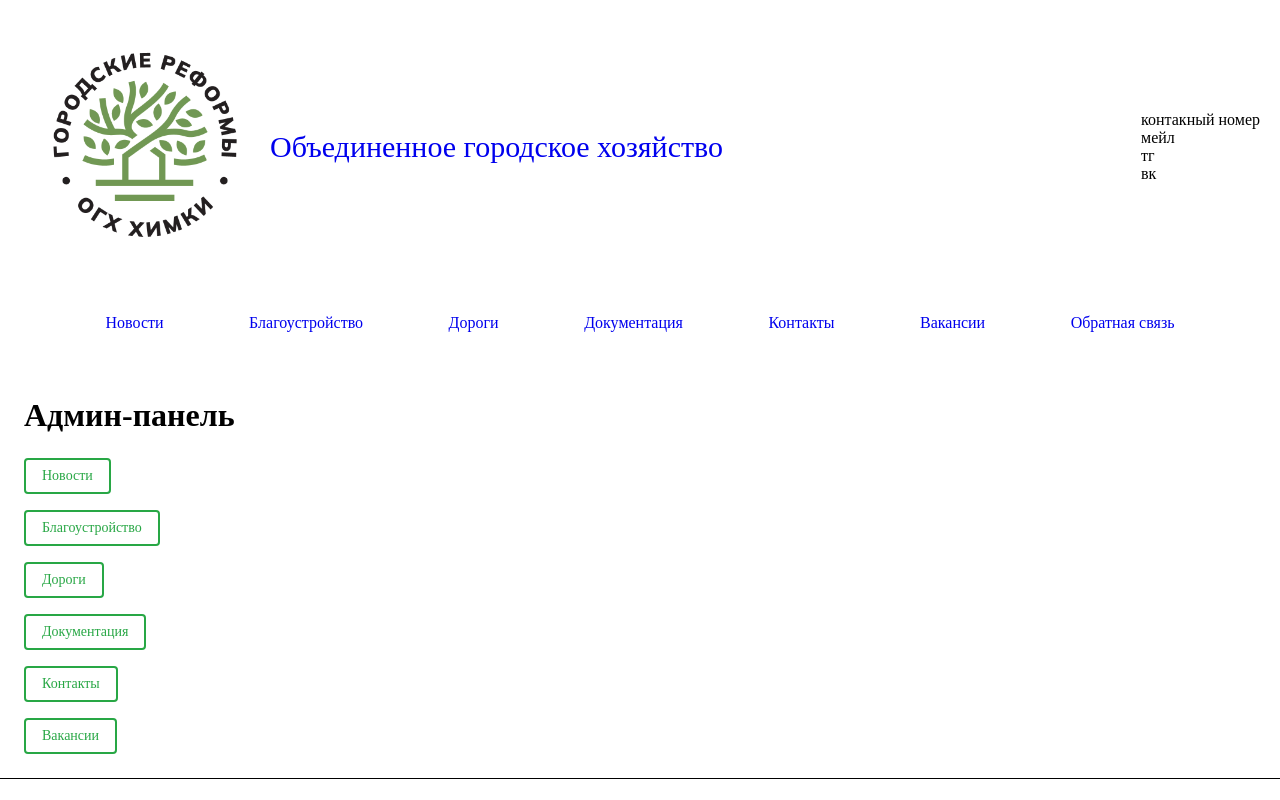
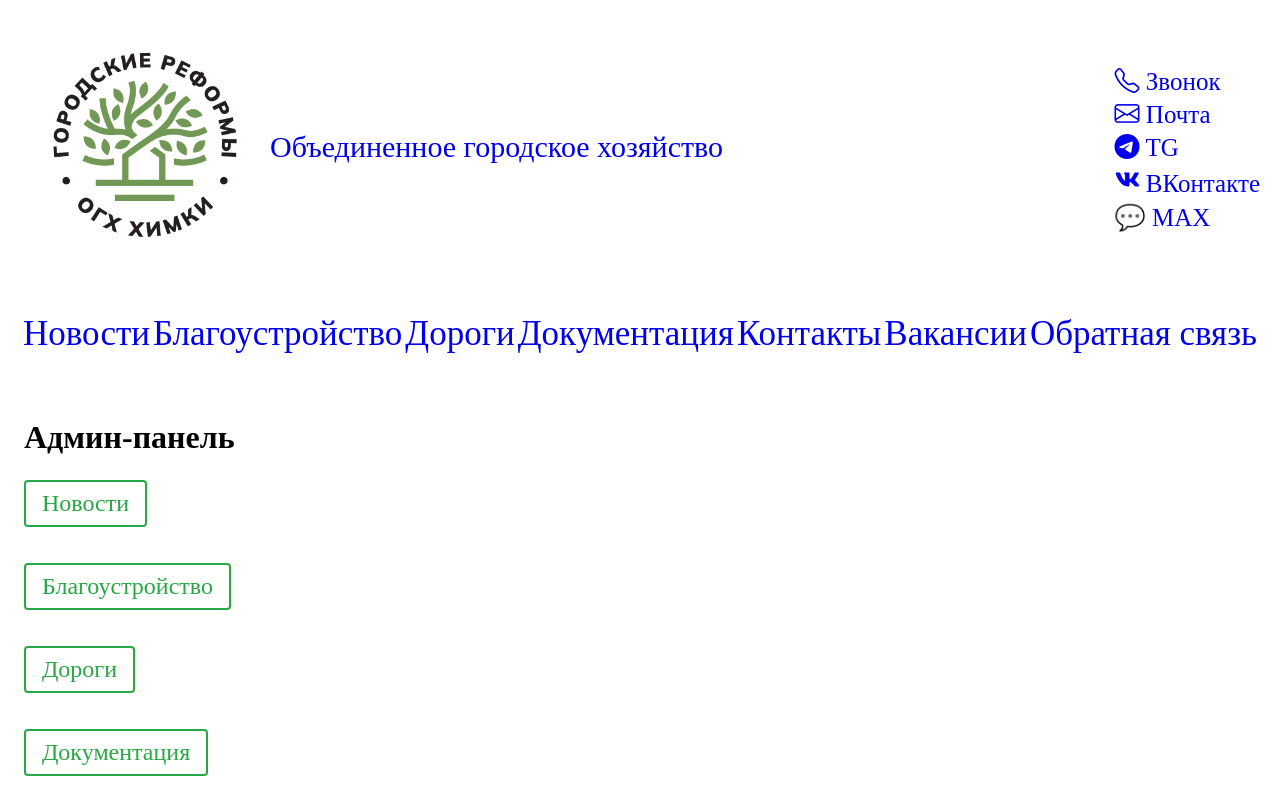
Before and after one commit to MikeAlekseev/OGH_site, a Next.js app: page /admin in a window 1280 px wide. Shown: the top 800 px of the page. Built offline with nearby package versions, Linux system fonts and the light colour scheme.

Commit message:
Изменение контактов

```diff
--- a/package.json
+++ b/package.json
@@ -13,6 +13,8 @@
     "@dnd-kit/sortable": "^10.0.0",
     "@dnd-kit/utilities": "^3.2.2",
     "@uiw/react-md-editor": "^4.0.11",
+    "bootstrap": "^5.3.8",
+    "bootstrap-icons": "^1.13.1",
     "clsx": "^2.1.1",
     "date-fns": "^4.1.0",
     "fs-extra": "^11.3.2",
@@ -25,6 +27,7 @@
     "react": "19.2.1",
     "react-dom": "19.2.1",
     "react-hook-form": "^7.68.0",
+    "react-icons": "^5.6.0",
     "react-markdown": "^10.1.0",
     "react-swipeable": "^7.0.2",
     "sonner": "^2.0.7",
--- a/src/app/_components/Header/Header.module.scss
+++ b/src/app/_components/Header/Header.module.scss
@@ -31,5 +31,9 @@ header {
     flex-direction: column;
     align-items: flex-start;
   }
+  .contactsList{
+    margin-top: 5px;
+    font-size: 25px;
+  }
 
 }
--- a/src/app/_components/Header/Header.tsx
+++ b/src/app/_components/Header/Header.tsx
@@ -3,6 +3,11 @@ import Link from 'next/link'
 import { Menu } from '../Menu'
 
 import styles from './Header.module.scss'
+
+import 'bootstrap-icons/font/bootstrap-icons.css'
+
+import { FaVk } from 'react-icons/fa'
+
 
 
 export function Header() {
@@ -19,10 +24,35 @@ export function Header() {
                         </div>
                     </Link>
                     <div className={styles.contacts}>
-                        <div>контакный номер</div>
-                        <div>мейл</div>
-                        <div>тг</div>
-                        <div>вк</div>
+                        <div className={styles.contactsList}>
+                            <a  href="tel:+79011863119">
+                                <i className="bi bi-telephone"></i> Звонок
+                            </a>
+                        </div>
+                        <div className={styles.contactsList}>
+                            <a href="mailto:ogh.himki@yandex.ru">
+                                <i className="bi bi-envelope"></i> Почта
+                            </a>
+                        </div>
+                        <div className={styles.contactsList}>
+                            <a href="https://t.me/mbu_ogh">
+                                <i className="bi bi-telegram"></i> TG
+                            </a>
+                        </div>
+                        <div className={styles.contactsList}>
+                            <a href="https://vk.ru/club217665222" target="_blank" rel="noopener noreferrer">
+                                <FaVk /> ВКонтакте
+                            </a>
+                        </div>
+                        <div className={styles.contactsList}>
+                            <a
+                                href="https://max.ru/u/f9LHodD0cOLqG7Zi_4XkAUa252iLAa6hinNTjpEPd2NI8SGVw7ArSBhbPJ0"
+                                target="_blank"
+                                rel="noopener noreferrer"
+                            >
+                                💬 MAX
+                            </a>
+                        </div>
                     </div>
                 </div>
                 <Menu />
--- a/src/app/_components/Menu/Menu.module.scss
+++ b/src/app/_components/Menu/Menu.module.scss
@@ -4,6 +4,7 @@
     display: flex;
     justify-content: space-evenly;
     align-items: center;
+    font-size: 35px;
   }
 
 }
--- a/src/app/global.scss
+++ b/src/app/global.scss
@@ -89,9 +89,10 @@ ul, ol {
   border-radius: 4px;
   background: #fff;
   color: #28a745;
-  font-size: 14px;
+  font-size: 24px;
   cursor: pointer;
   text-decoration: none;
+  margin-bottom: 20px;
 
   &:hover {
     background: #28a745;
@@ -144,6 +145,7 @@ ul, ol {
   display: flex;
   flex-direction: column;
   gap: 16px;
+  align-items: center;
 
   .field {
     display: flex;
@@ -163,7 +165,7 @@ ul, ol {
   select,
   textarea:not(.w-md-editor-text-input) {
     display: block;
-    width: 100%;
+    width:550px;
     height: 38px;
     padding: 8px 12px;
     border: 1px solid #ccc;
@@ -182,6 +184,9 @@ ul, ol {
       &:focus {
         box-shadow: 0 0 0 3px rgba(220, 53, 69, 0.25);
       }
+    }
+    .actions{
+      text-align: center;
     }
   }
 
```
Also changed, not shown: 1 other file (tests, documents, lock files or other folders).
